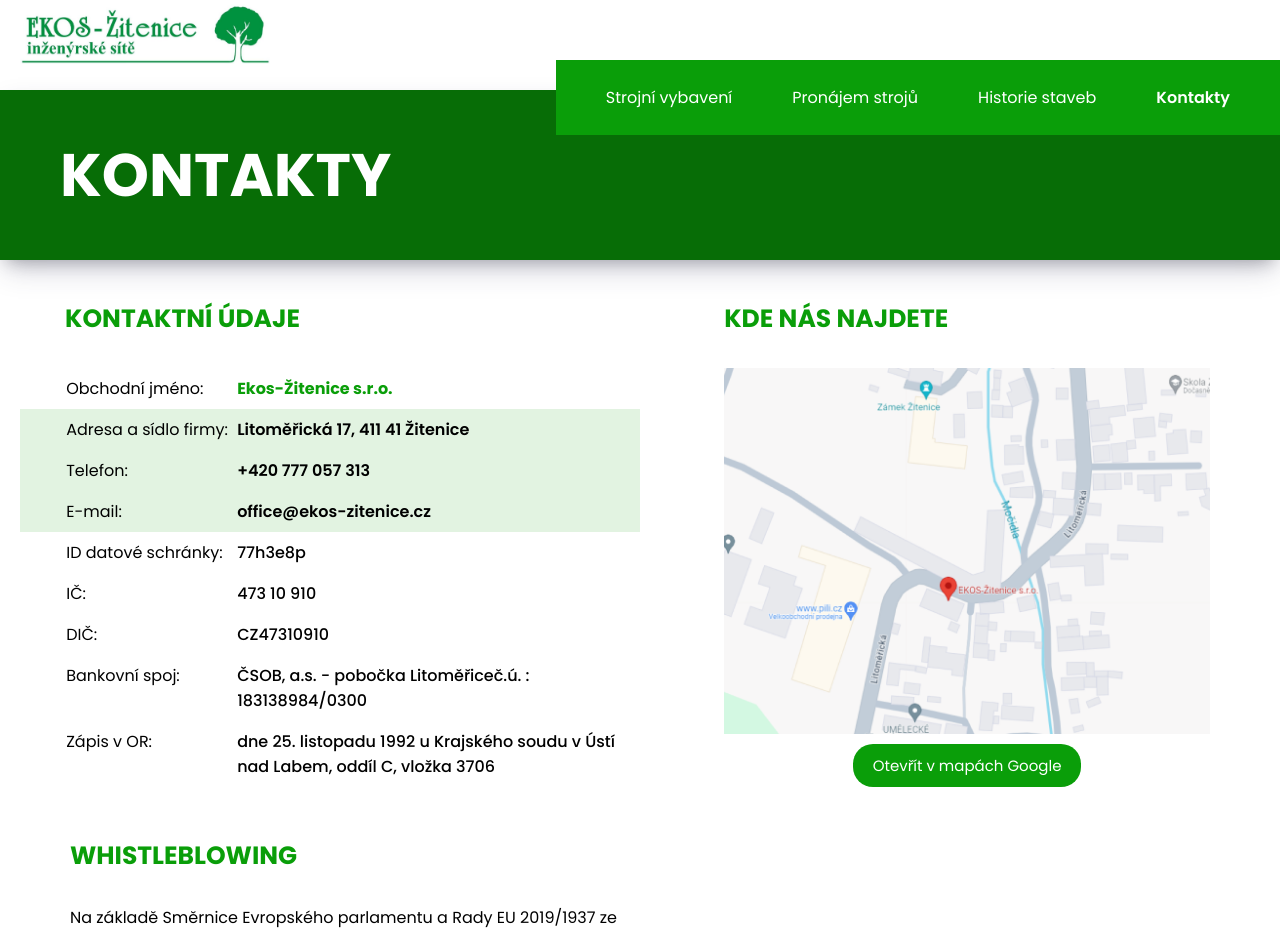
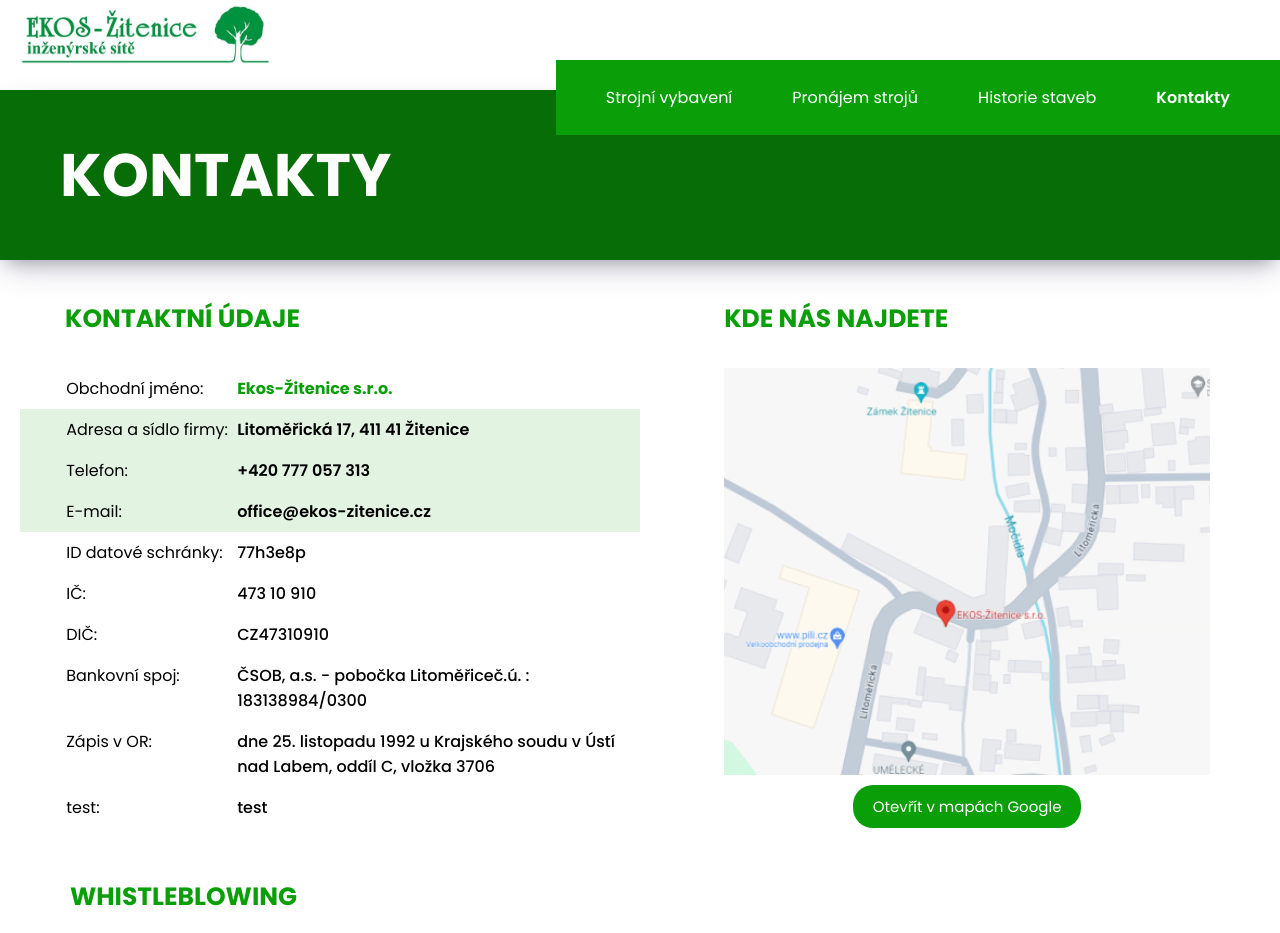
Before and after one commit to suchomelova-dana/ekos-zitenice, a Vue app: page /#/contacts in a window 1280 px wide. Shown: the top 933 px of the page. Built offline with nearby package versions, Linux system fonts and the light colour scheme.

Commit message:
build test

```diff
--- a/public/data/Contacts.ts
+++ b/public/data/Contacts.ts
@@ -39,6 +39,10 @@
     {
         title: 'Zápis v OR',
         value: 'dne 25. listopadu 1992 u Krajského soudu v Ústí nad Labem, oddíl C, vložka 3706'
+    },
+    {
+        title: 'test',
+        value: 'test'
     }
 ]
 
```
